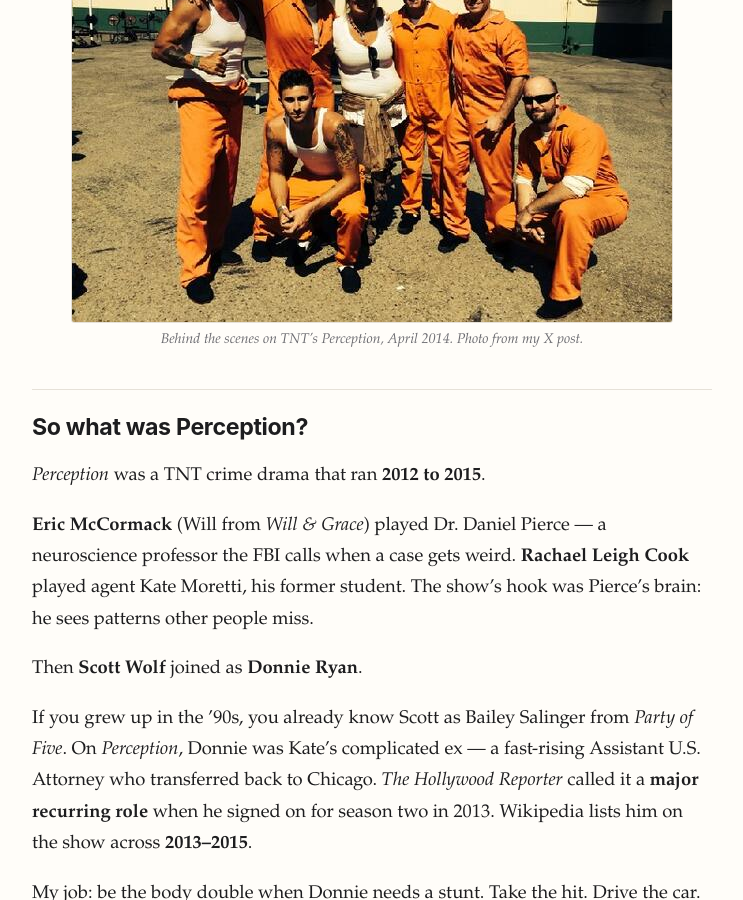
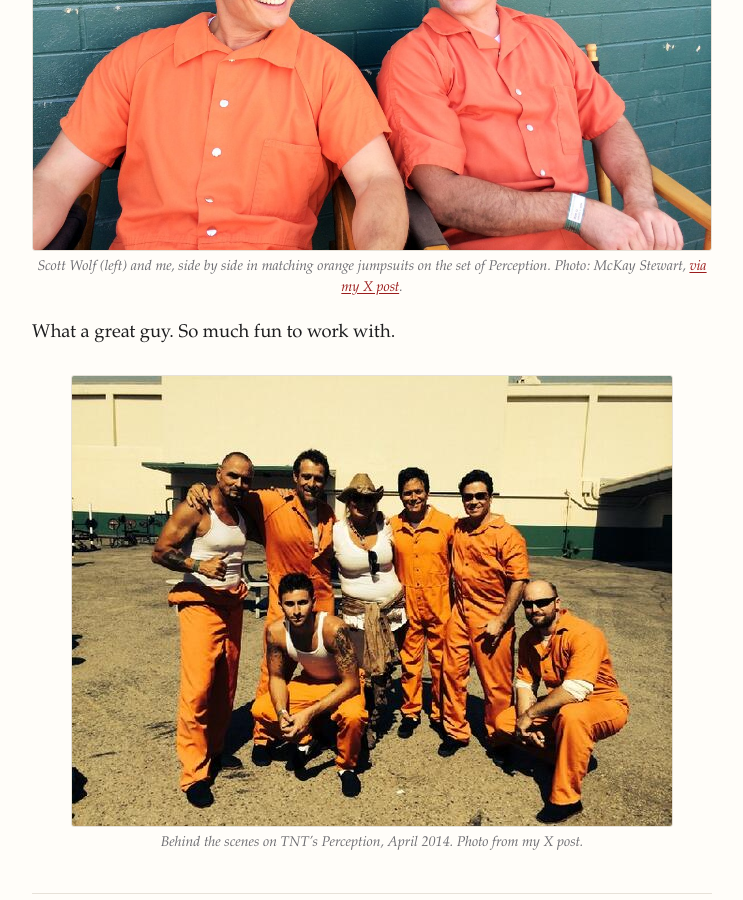
Before and after one commit to mckaystewart/mckaystewart.github.io, a Jekyll site: the page built from _posts/2026-10-09-holy-moly-i-doubled-scott-wolf-on-perception.md, in a window 1280 px wide and 900 px high, scrolled down 912 px. Shown: the whole window, without its empty margins (268-1011 px from the left). Built offline with Jekyll 4.4.1, drawn with Linux system fonts in a browser that asks for light colours; some of the changed text lies outside the part shown.

Commit message:
Perception post: add side-by-side photo with Scott Wolf and demo reel link

```diff
--- a/_posts/2026-10-09-holy-moly-i-doubled-scott-wolf-on-perception.md
+++ b/_posts/2026-10-09-holy-moly-i-doubled-scott-wolf-on-perception.md
@@ -4,7 +4,7 @@
 date: 2026-10-09 09:18:15 -0700
 description: "April 2014: my first set photo on the new X account \u2014 stunt doubling Scott Wolf on TNT's Perception, with the credits to prove it."
 tagline: "Stunts, sets and the early hustle."
-image: /assets/images/2026-10-09/perception-stunt.jpg
+image: /assets/images/2026-10-09/scott-wolf-and-me-perception-set.jpg
 ---
 
 Holy moly. April 2014. Brand-new X account. Old one got hacked, so I started fresh.
@@ -18,6 +18,11 @@
 That was me. On TNT. Doubling **Scott Wolf**.
 
 Twelve years later, I'm expanding that tiny post into the full story — with the photo, the credits, and the proof.
+
+![Scott Wolf and me on the set of Perception](/assets/images/2026-10-09/scott-wolf-and-me-perception-set.jpg)
+*Scott Wolf (left) and me, side by side in matching orange jumpsuits on the set of Perception. Photo: McKay Stewart, [via my X post](https://x.com/mckaystewart/status/1359579188823527424).*
+
+What a great guy. So much fun to work with.
 
 ![Behind the scenes on Perception](/assets/images/2026-10-09/perception-stunt.jpg)
 *Behind the scenes on TNT's Perception, April 2014. Photo from my X post.*
@@ -43,6 +48,10 @@
 That's a real behind-the-scenes day. Not a press kit. Not a posed promo. Just the crew and cast-adjacent folks between takes, phones out, capturing the moment.
 
 I slapped hashtags on it and hit post. That was the whole "article" in 2014. Two sentences and a pic.
+
+## See it in motion
+
+Clips from *Perception* made it into my action and stunt demo reel, along with *Agents of S.H.I.E.L.D.* and *Eagle Eye*. [Watch the reel on X](https://x.com/mckaystewart/status/1377767989924093954).
 
 ## The credit (on the record)
 
@@ -90,6 +99,8 @@
 
 ## Sources
 
+- McKay Stewart on X, [February 10, 2021](https://x.com/mckaystewart/status/1359579188823527424) — photo of Scott Wolf and me on set.
+- McKay Stewart on X, [April 1, 2021](https://x.com/mckaystewart/status/1377767989924093954) — stunt demo reel with Perception clips.
 - McKay Stewart on X, [April 25, 2014](https://x.com/mckaystewart/status/459760465107623937) — original photo and caption.
 - [Metacritic: Perception credits](https://www.metacritic.com/tv/perception/credits/) — McKay Stewart listed as “stunt double: Scott Wolf / stunt driver,” 2 episodes (2014).
 - IMDb, [*Perception* “Dirty” (2014) full credits](https://www.imdb.com/title/tt3765302/fullcredits/) — McKay Stewart, stunt driver.
```
Also changed, not shown: assets/images/2026-10-09/scott-wolf-and-me-perception-set.jpg (added).
